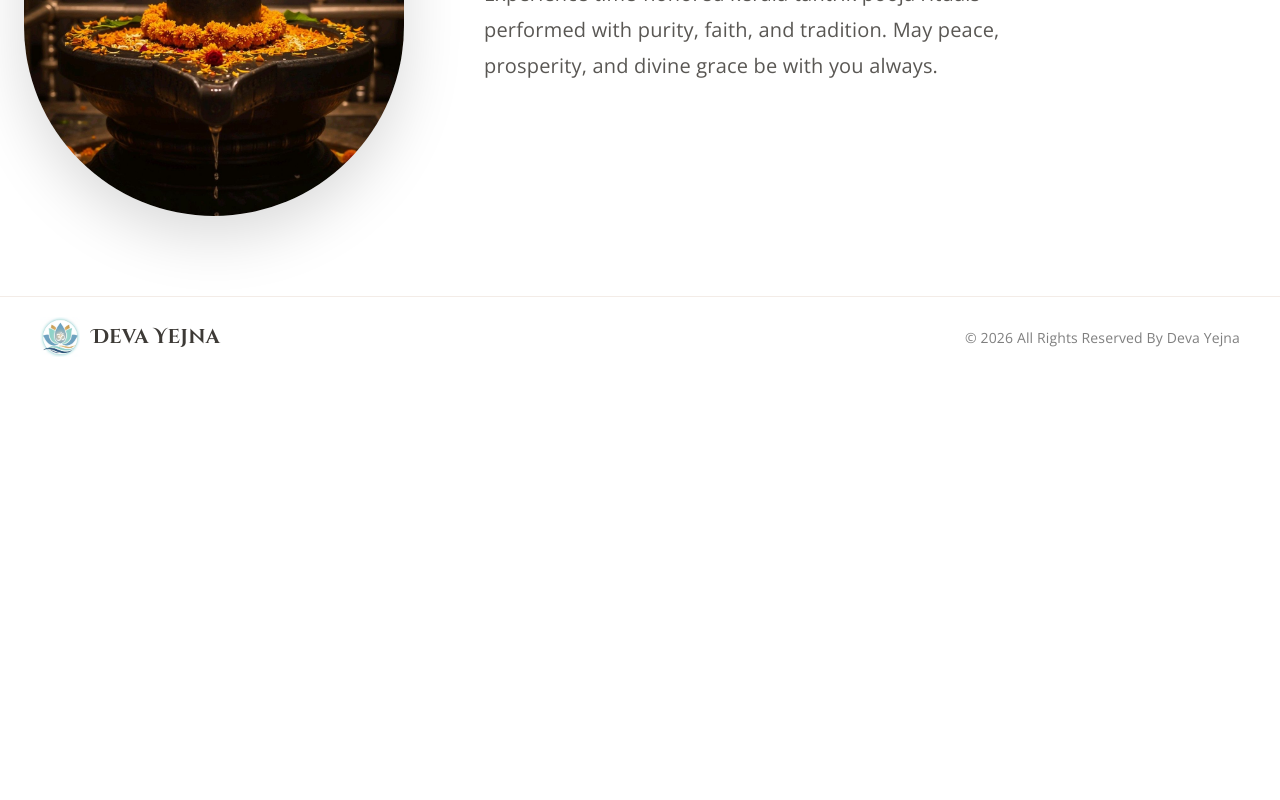
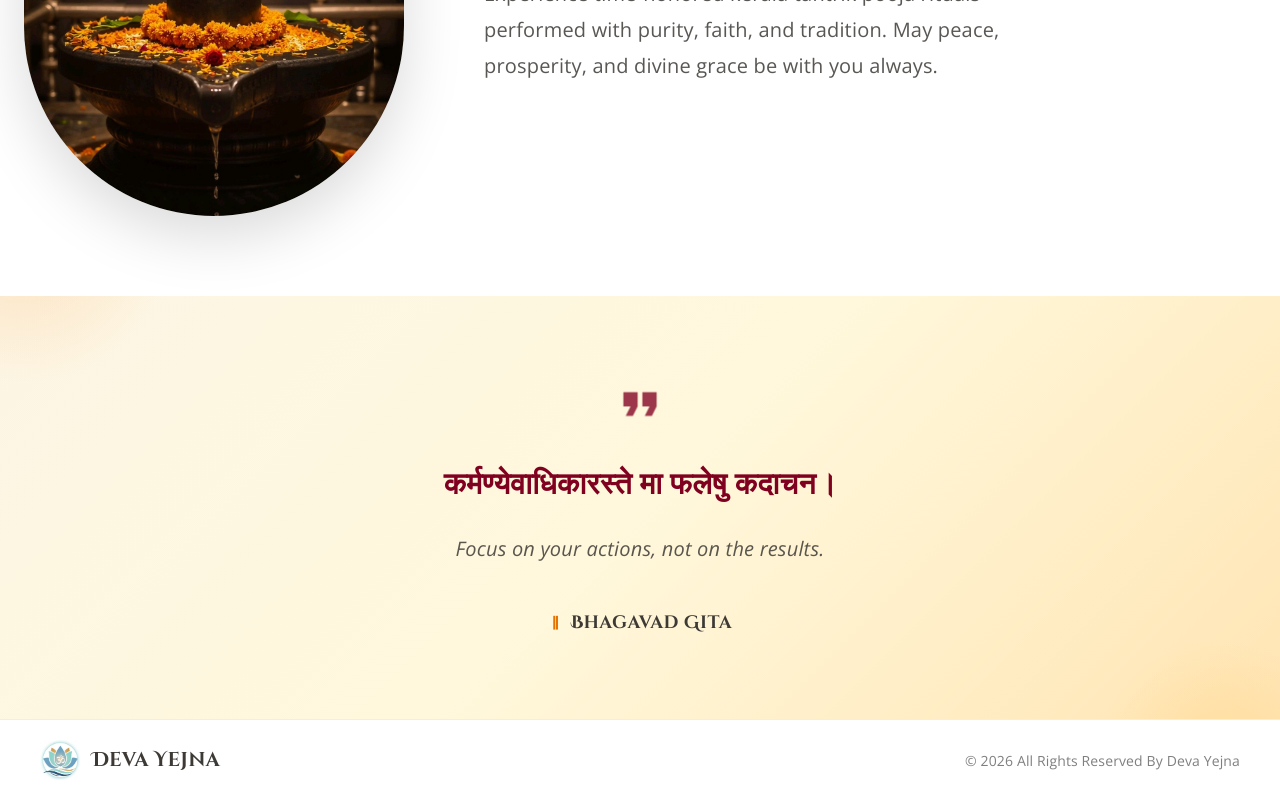
Before and after one commit to ANANDVPOTTY/deva-yejna, a React (Vite) app: page / in a window 1280 px wide. Shown: the part 456-1256 px from the top of the page. Before the commit the page ends 833 px from the top, so only its background shows below. Built offline with nearby package versions, Linux system fonts and the light colour scheme.

Commit message:
Add Quote Section with animations and styles for inspirational quotes

```diff
--- /dev/null
+++ b/src/components/quote-section/QuoteSection.jsx
@@ -0,0 +1,167 @@
+import { useState, useEffect, useCallback } from "react";
+import {
+  QuoteSectionWrapper,
+  QuoteContainer,
+  QuoteIconWrapper,
+  QuoteContent,
+  QuoteText,
+  QuoteMeaning,
+  QuoteSource,
+  SourceIcon,
+  SourceText,
+} from "./QuoteSection.styles";
+
+const QUOTE_INTERVAL = 6000;
+
+const inspirationalQuotes = [
+  /* ================= Bhagavad Gita ================= */
+  {
+    id: 1,
+    source: "Bhagavad Gita",
+    quote: "कर्मण्येवाधिकारस्ते मा फलेषु कदाचन।",
+    meaning: "Focus on your actions, not on the results.",
+  },
+  {
+    id: 2,
+    source: "Bhagavad Gita",
+    quote: "योगः कर्मसु कौशलम्।",
+    meaning: "Excellence in action is true yoga.",
+  },
+  {
+    id: 3,
+    source: "Bhagavad Gita",
+    quote: "उद्धरेदात्मनाऽत्मानं नात्मानमवसादयेत्।",
+    meaning: "Elevate yourself through your own efforts.",
+  },
+  {
+    id: 4,
+    source: "Bhagavad Gita",
+    quote: "मन एव मनुष्याणां कारणं बन्धमोक्षयोः।",
+    meaning: "The mind is the cause of both bondage and liberation.",
+  },
+  {
+    id: 5,
+    source: "Bhagavad Gita",
+    quote: "न हि कल्याणकृत्कश्चिद् दुर्गतिं तात गच्छति।",
+    meaning: "One who does good never meets a bad fate.",
+  },
+
+  /* ================= Ramayana ================= */
+  {
+    id: 6,
+    source: "Ramayana",
+    quote: "धैर्यं सर्वत्र साधनम्।",
+    meaning: "Patience is the key to success everywhere.",
+  },
+  {
+    id: 7,
+    source: "Ramayana",
+    quote: "परहित सरिस धरम नहीं भाई।",
+    meaning: "There is no greater duty than serving others.",
+  },
+  {
+    id: 8,
+    source: "Ramayana",
+    quote: "न भयम् न लज्जा न संशयः।",
+    meaning: "Overcome fear, shame, and doubt.",
+  },
+  {
+    id: 9,
+    source: "Ramayana",
+    quote: "सत्यं एव जयते।",
+    meaning: "Truth alone triumphs.",
+  },
+  {
+    id: 10,
+    source: "Ramayana",
+    quote: "कर्म प्रधान विश्व रचि राखा।",
+    meaning: "The world is governed by actions.",
+  },
+
+  /* ================= Mahabharata ================= */
+  {
+    id: 11,
+    source: "Mahabharata",
+    quote: "अहिंसा परमो धर्मः।",
+    meaning: "Non-violence is the highest duty.",
+  },
+  {
+    id: 12,
+    source: "Mahabharata",
+    quote: "जो हुआ, अच्छे के लिए हुआ।",
+    meaning: "Whatever happens, happens for good.",
+  },
+  {
+    id: 13,
+    source: "Mahabharata",
+    quote: "क्रोध से विनाश होता है।",
+    meaning: "Anger leads to destruction.",
+  },
+  {
+    id: 14,
+    source: "Mahabharata",
+    quote: "धर्मो रक्षति रक्षितः।",
+    meaning: "Dharma protects those who protect it.",
+  },
+  {
+    id: 15,
+    source: "Mahabharata",
+    quote: "बलवान् भव।",
+    meaning: "Be strong.",
+  },
+];
+
+const SOURCE_ICONS = {
+  "Bhagavad Gita": "॥",
+  Ramayana: "॥",
+  Mahabharata: "॥",
+};
+
+const QuoteSection = () => {
+  const [activeIndex, setActiveIndex] = useState(0);
+  const [isAnimating, setIsAnimating] = useState(false);
+
+  const handleQuoteChange = useCallback(() => {
+    setIsAnimating(true);
+    setTimeout(() => {
+      setActiveIndex((prev) => (prev + 1) % inspirationalQuotes.length);
+      setIsAnimating(false);
+    }, 400);
+  }, []);
+
+  useEffect(() => {
+    const interval = setInterval(handleQuoteChange, QUOTE_INTERVAL);
+    return () => clearInterval(interval);
+  }, [handleQuoteChange]);
+
+  const currentQuote = inspirationalQuotes[activeIndex];
+
+  return (
+    <QuoteSectionWrapper>
+      <QuoteContainer>
+        <QuoteIconWrapper>
+          <svg
+            width="48"
+            height="48"
+            viewBox="0 0 24 24"
+            fill="currentColor"
+            aria-hidden="true"
+          >
+            <path d="M6 17h3l2-4V7H5v6h3zm8 0h3l2-4V7h-6v6h3z" />
+          </svg>
+        </QuoteIconWrapper>
+
+        <QuoteContent isAnimating={isAnimating}>
+          <QuoteText>{currentQuote.quote}</QuoteText>
+          <QuoteMeaning>{currentQuote.meaning}</QuoteMeaning>
+          <QuoteSource>
+            <SourceIcon>{SOURCE_ICONS[currentQuote.source]}</SourceIcon>
+            <SourceText>{currentQuote.source}</SourceText>
+          </QuoteSource>
+        </QuoteContent>
+      </QuoteContainer>
+    </QuoteSectionWrapper>
+  );
+};
+
+export default QuoteSection;
--- /dev/null
+++ b/src/components/quote-section/QuoteSection.styles.js
@@ -0,0 +1,172 @@
+import { styled } from "@mui/material/styles";
+import { Box, Typography } from "@mui/material";
+import { responsiveFont } from "../font/ResponsiveFonts.styles";
+import { quoteFadeIn, quoteFadeOut, quoteIconPulse } from "../../styles/animations";
+
+export const QuoteSectionWrapper = styled(Box)(() => ({
+  width: "100%",
+  background: "linear-gradient(135deg, var(--color-parchment) 0%, var(--color-cornsilk) 50%, var(--color-peach) 100%)",
+  position: "relative",
+  overflow: "hidden",
+
+  "&::before": {
+    content: '""',
+    position: "absolute",
+    top: "-50%",
+    left: "-10%",
+    width: "300px",
+    height: "300px",
+    background: "radial-gradient(circle, var(--color-saffron-light) 0%, transparent 70%)",
+    opacity: 0.3,
+    borderRadius: "50%",
+  },
+
+  "&::after": {
+    content: '""',
+    position: "absolute",
+    bottom: "-40%",
+    right: "-5%",
+    width: "250px",
+    height: "250px",
+    background: "radial-gradient(circle, var(--color-turmeric) 0%, transparent 70%)",
+    opacity: 0.25,
+    borderRadius: "50%",
+  },
+}));
+
+export const QuoteContainer = styled(Box)(({ theme }) => ({
+  maxWidth: "1000px",
+  margin: "0 auto",
+  padding: "80px 24px",
+  display: "flex",
+  flexDirection: "column",
+  alignItems: "center",
+  textAlign: "center",
+  position: "relative",
+  zIndex: 1,
+
+  [theme.breakpoints.down("lg")]: {
+    padding: "70px 24px",
+  },
+
+  [theme.breakpoints.down("md")]: {
+    padding: "60px 20px",
+  },
+
+  [theme.breakpoints.down("sm")]: {
+    padding: "50px 16px",
+  },
+}));
+
+export const QuoteIconWrapper = styled(Box)(({ theme }) => ({
+  color: "var(--color-maroon)",
+  marginBottom: "24px",
+  animation: `${quoteIconPulse} 4s ease-in-out infinite`,
+
+  "& svg": {
+    width: "56px",
+    height: "56px",
+  },
+
+  [theme.breakpoints.down("md")]: {
+    marginBottom: "20px",
+
+    "& svg": {
+      width: "48px",
+      height: "48px",
+    },
+  },
+
+  [theme.breakpoints.down("sm")]: {
+    marginBottom: "16px",
+
+    "& svg": {
+      width: "40px",
+      height: "40px",
+    },
+  },
+}));
+
+export const QuoteContent = styled(Box, {
+  shouldForwardProp: (prop) => prop !== "isAnimating",
+})(({ isAnimating }) => ({
+  display: "flex",
+  flexDirection: "column",
+  alignItems: "center",
+  gap: "16px",
+  animation: isAnimating
+    ? `${quoteFadeOut} 0.4s ease-out forwards`
+    : `${quoteFadeIn} 0.4s ease-out forwards`,
+}));
+
+export const QuoteText = styled(Typography)(({ theme }) => ({
+  ...responsiveFont(theme, "36px"),
+  fontFamily: "var(--font-special)",
+  fontWeight: 600,
+  color: "var(--color-maroon)",
+  lineHeight: 1.5,
+  maxWidth: "800px",
+
+  [theme.breakpoints.down("lg")]: {
+    maxWidth: "700px",
+  },
+
+  [theme.breakpoints.down("md")]: {
+    maxWidth: "600px",
+  },
+
+  [theme.breakpoints.down("sm")]: {
+    maxWidth: "100%",
+    lineHeight: 1.6,
+  },
+}));
+
+export const QuoteMeaning = styled(Typography)(({ theme }) => ({
+  ...responsiveFont(theme, "20px"),
+  fontFamily: "var(--font-primary)",
+  fontStyle: "italic",
+  color: "var(--color-charcoal)",
+  opacity: 0.85,
+  lineHeight: 1.7,
+  maxWidth: "600px",
+  marginTop: "8px",
+
+  [theme.breakpoints.down("md")]: {
+    maxWidth: "500px",
+    marginTop: "4px",
+  },
+
+  [theme.breakpoints.down("sm")]: {
+    maxWidth: "100%",
+  },
+}));
+
+export const QuoteSource = styled(Box)(({ theme }) => ({
+  display: "flex",
+  alignItems: "center",
+  gap: "8px",
+  marginTop: "24px",
+
+  [theme.breakpoints.down("md")]: {
+    marginTop: "20px",
+  },
+
+  [theme.breakpoints.down("sm")]: {
+    marginTop: "16px",
+  },
+}));
+
+export const SourceIcon = styled(Box)(({ theme }) => ({
+  ...responsiveFont(theme, "24px"),
+  fontFamily: "var(--font-special)",
+  color: "var(--color-saffron-dark)",
+  fontWeight: 700,
+}));
+
+export const SourceText = styled(Typography)(({ theme }) => ({
+  ...responsiveFont(theme, "18px"),
+  fontFamily: "var(--font-special)",
+  color: "var(--color-charcoal)",
+  fontWeight: 600,
+  letterSpacing: "0.5px",
+}));
--- a/src/index.css
+++ b/src/index.css
@@ -62,4 +62,18 @@ body {
   --color-ui-border: #dadada;
   --color-ui-hover: #f4f4f4;
   --color-ui-active: #f1efe9;
+
+  /*-------| Accent Colors - Spiritual Theme |-------*/
+  --color-saffron: #ff9933;
+  --color-saffron-light: #ffb366;
+  --color-saffron-dark: #e67300;
+  --color-turmeric: #ffc04d;
+  --color-maroon: #800020;
+  --color-maroon-light: #a0324a;
+
+  /*-------| Quote Section Colors |-------*/
+  --color-pink-light: #fce4ec;
+  --color-pink: #f8bbd9;
+  --color-coral: #ff5a7d;
+  --color-coral-dark: #e91e63;
 }
--- a/src/pages/home/Home.jsx
+++ b/src/pages/home/Home.jsx
@@ -9,6 +9,7 @@ import {
   SubText,
 } from "./Home.styles";
 import Footer from "../../components/footer/Footer";
+import QuoteSection from "../../components/quote-section/QuoteSection";
 import ganapatiImg from "../../assets/images/ganpati.jpg";
 import shivlingImg from "../../assets/images/shivling.jpg";
 import mahavishnuImg from "../../assets/images/mahavishnu.jpg";
@@ -61,6 +62,8 @@ const Home = () => {
         </TextSection>
       </HomeContainer>
 
+      <QuoteSection />
+
       <Footer />
     </HomeWrapper>
   );
--- a/src/styles/animations.js
+++ b/src/styles/animations.js
@@ -123,3 +123,37 @@ export const scaleIn = keyframes`
     transform: scale(1);
   }
 `;
+
+/*-------| Quote Section Animations |-------*/
+export const quoteFadeIn = keyframes`
+  0% {
+    opacity: 0;
+    transform: translateY(15px);
+  }
+  100% {
+    opacity: 1;
+    transform: translateY(0);
+  }
+`;
+
+export const quoteFadeOut = keyframes`
+  0% {
+    opacity: 1;
+    transform: translateY(0);
+  }
+  100% {
+    opacity: 0;
+    transform: translateY(-15px);
+  }
+`;
+
+export const quoteIconPulse = keyframes`
+  0%, 100% {
+    opacity: 0.6;
+    transform: scale(1);
+  }
+  50% {
+    opacity: 0.8;
+    transform: scale(1.02);
+  }
+`;
```
